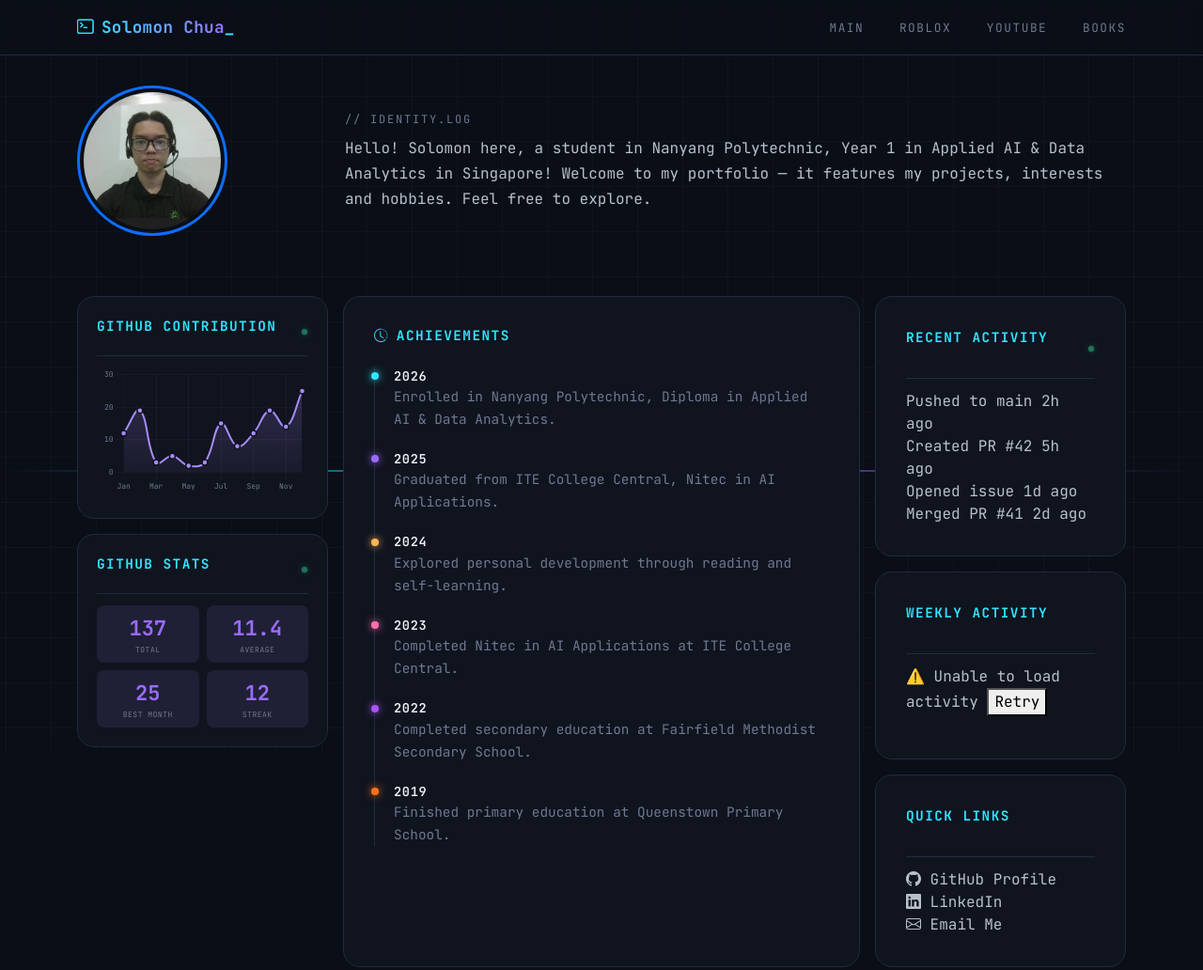
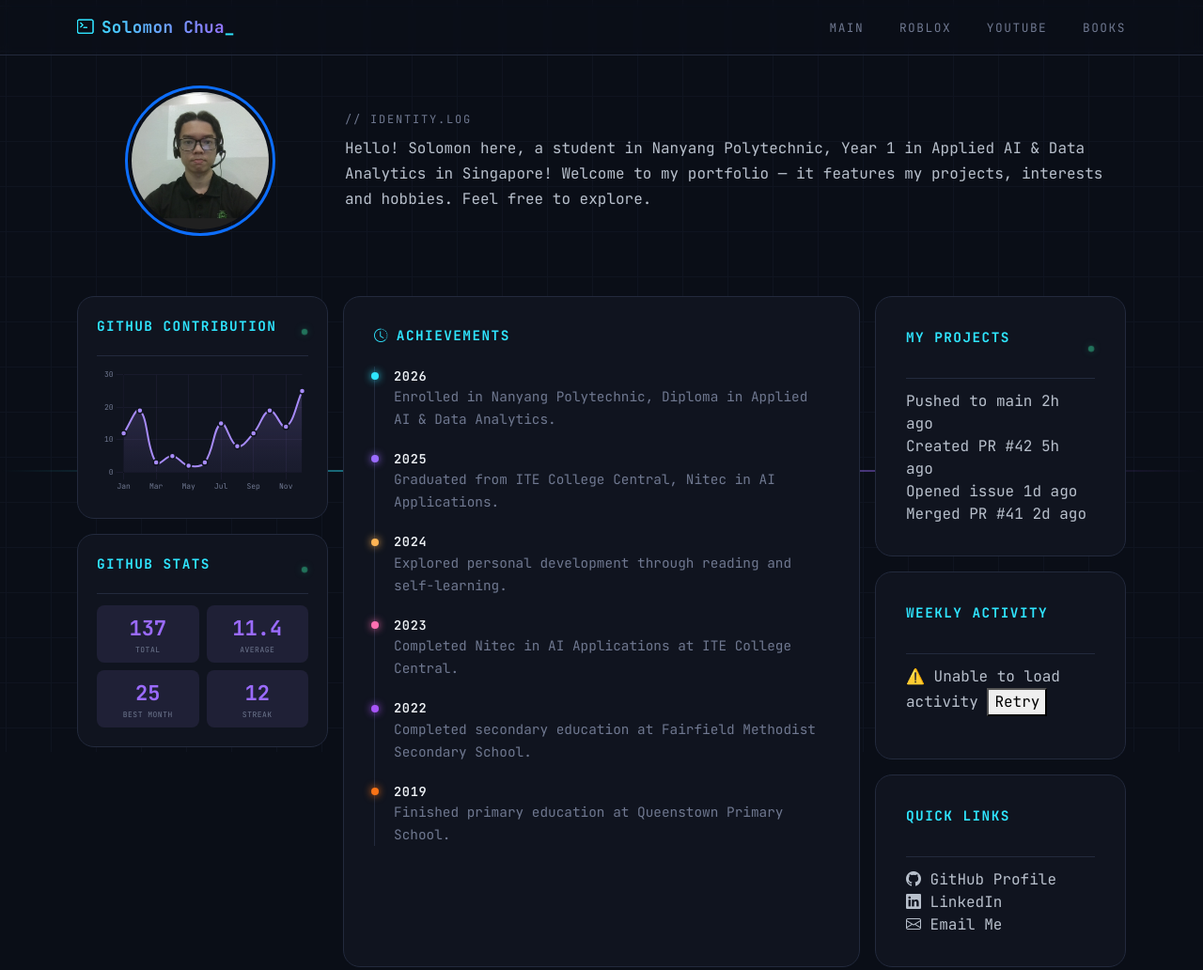
Before and after one commit to TheOnlySolomon/myPortfolio, a plain HTML site: page index.html in a window 1280 px wide. Shown: the top 1032 px of the page at 94% size. Drawn offline with nearby package versions, Linux system fonts and the light colour scheme; no server answers.

Commit message:
auto-commit

```diff
--- a/index.html
+++ b/index.html
@@ -44,8 +44,8 @@
   <!-- Profile Section -->
   <section class="container profile-section reveal">
     <div class="row align-items-center g-4">
-      <div class="col-12 col-sm-4 col-md-3 text-center text-sm-start">
-        <div class="avatar-ring border border-3 border-primary rounded-circle p-1 mx-auto mx-sm-0">
+      <div class="col-12 col-sm-4 col-md-3 text-center">
+        <div class="avatar-ring border border-3 border-primary rounded-circle p-1 mx-auto">
           <img src="./imgs/profile.png"
             alt="Profile picture of Solomon Chua"
             class="img-fluid rounded-circle"
@@ -153,7 +153,7 @@
       <div class="col-12 col-md-3 d-flex flex-column gap-3">
         <div class="hud-panel panel-orange flex-fill">
           <div class="panel-header">
-            <span class="panel-title">RECENT ACTIVITY</span>
+            <span class="panel-title">MY PROJECTS</span>
             <span class="panel-status-dot online"></span>
           </div>
           <div class="panel-body">
```
